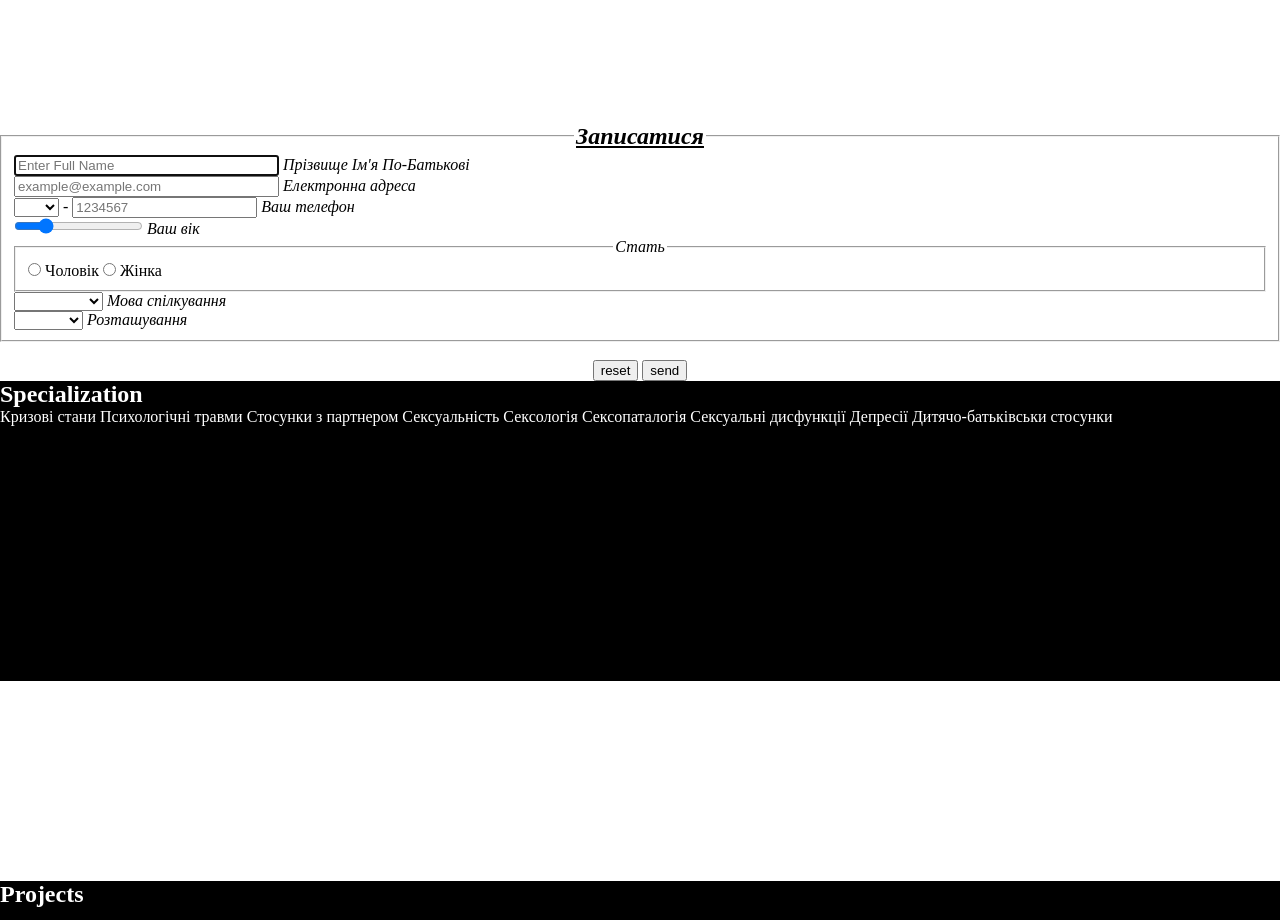
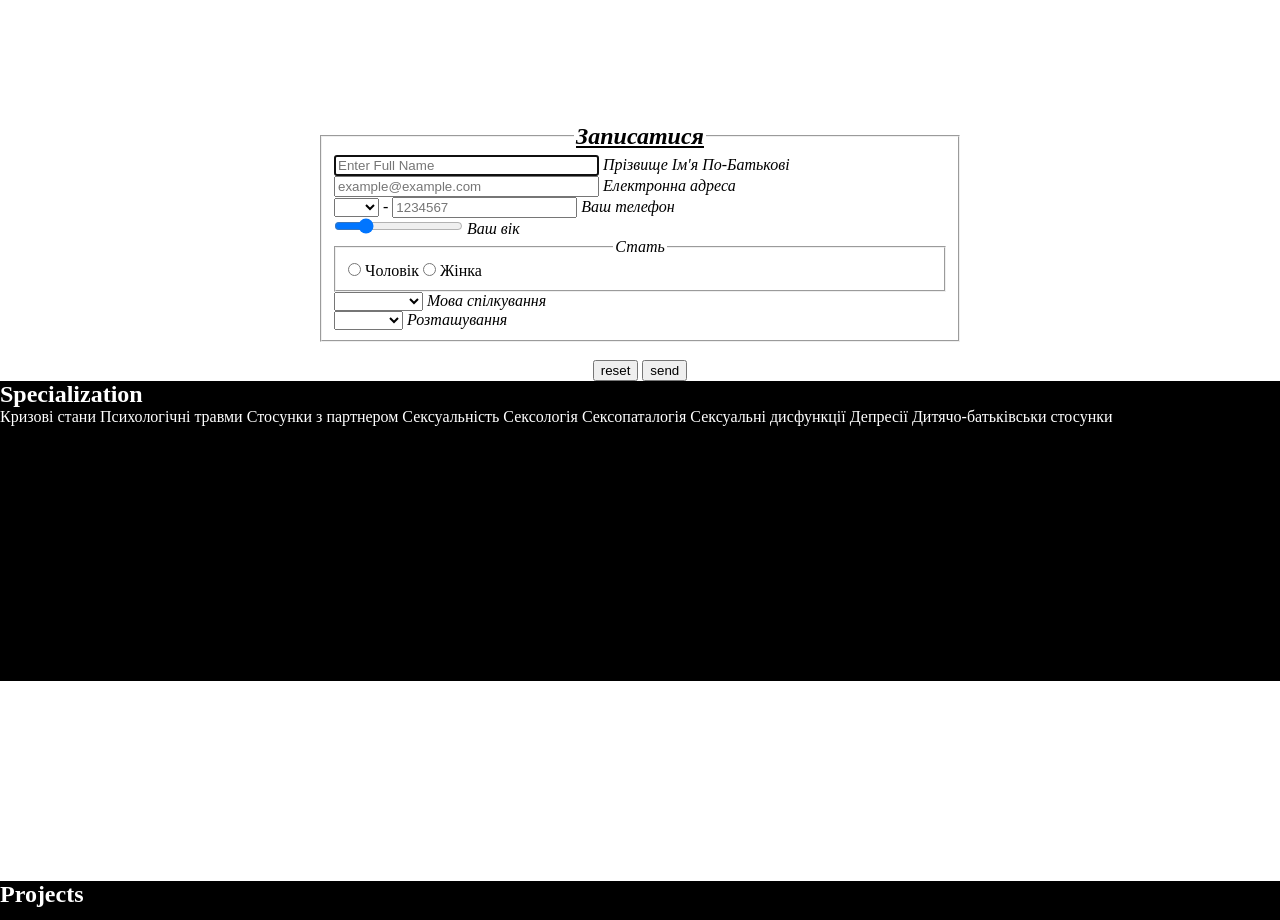
Before and after one commit to dlubenchenko/graduation_project, a plain HTML site: page index.html in a window 1280 px wide. Shown: the part 1200-2120 px from the top of the page. Drawn offline with Linux system fonts and the light colour scheme.

Commit message:
4 commit

```diff
--- a/css/index.css
+++ b/css/index.css
@@ -52,6 +52,9 @@ aside img{
 article {
 	height: 500px;
 }
+aside form {
+	width:50%;
+}
 section {
 	background-color: black;
 	color: white;
```
